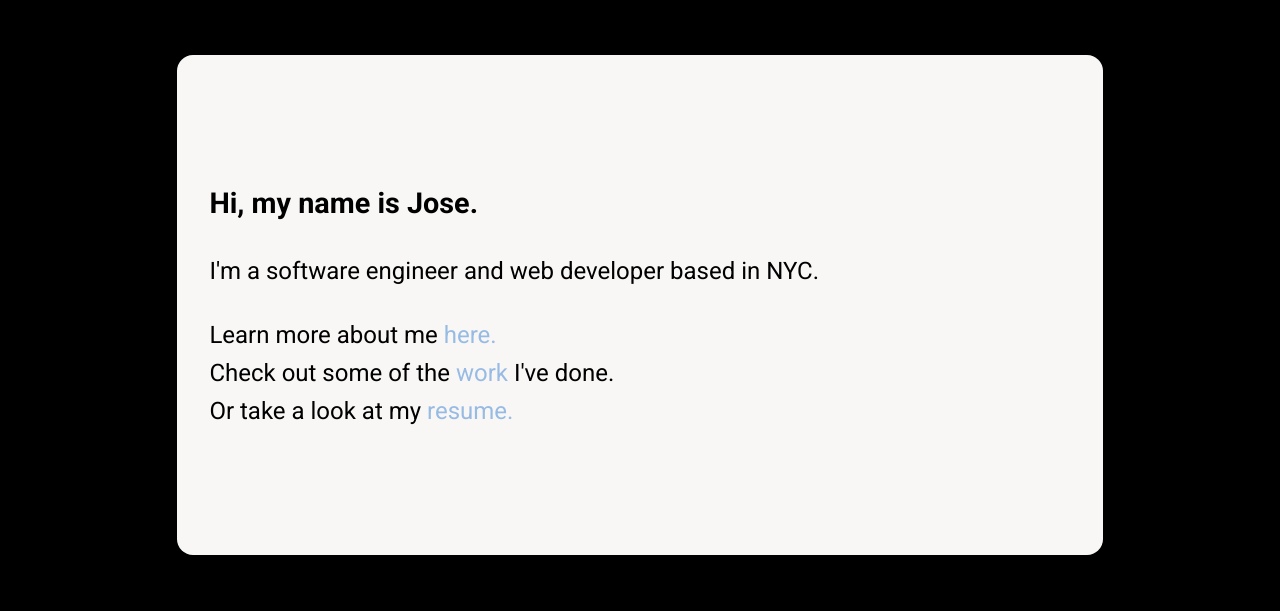
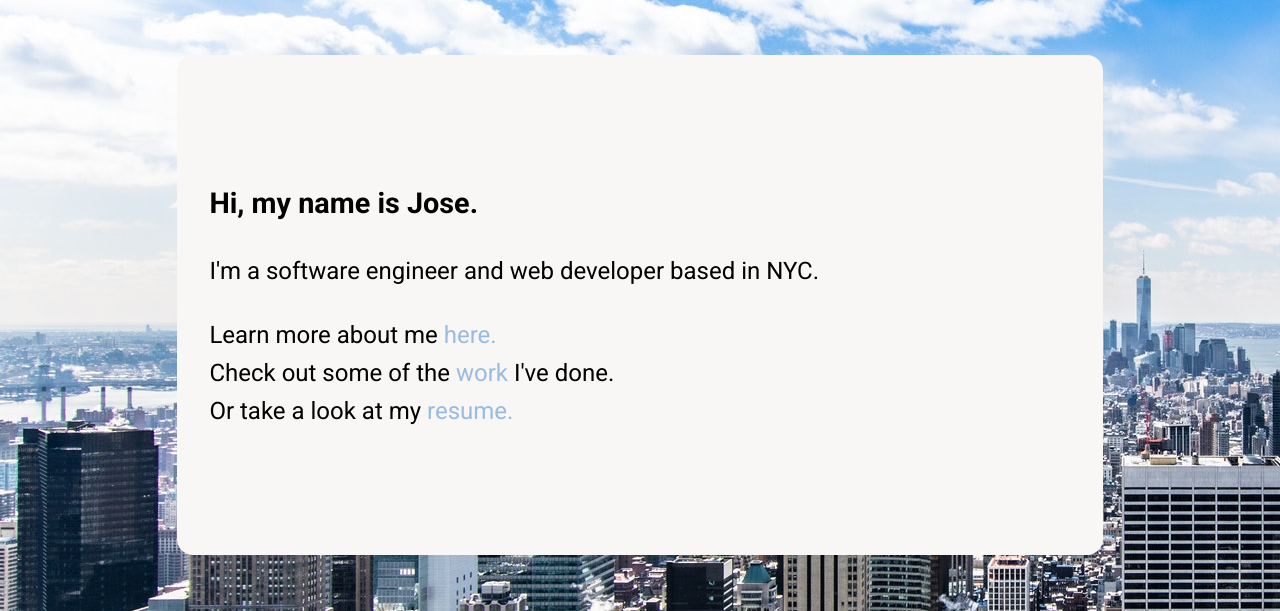
Before and after one commit to joseferreira5/joseferreira5.github.io, a Gatsby site: page / in a window 1280 px wide. Shown: the part 103-714 px from the top of the page. Built offline with nearby package versions, Linux system fonts and the light colour scheme; Gatsby itself is replaced by a stand-in of ours.

Commit message:
Adding background image to the layout container.

```diff
--- a/src/components/layout.js
+++ b/src/components/layout.js
@@ -7,11 +7,12 @@ import GlobalStyle from "./globalstyle"
 
 import Header from "./header"
 import Footer from "./footer"
+import backgroundImage from "../images/nyc_landscape.jpg"
 
 const Container = styled.div`
   display: flex;
   flex-direction: column;
-  background: #000000;
+  background-image: url(${backgroundImage});
   min-height: 100vh;
 `
 
```
Also changed, not shown: src/images/nyc_landscape.jpg (added).
